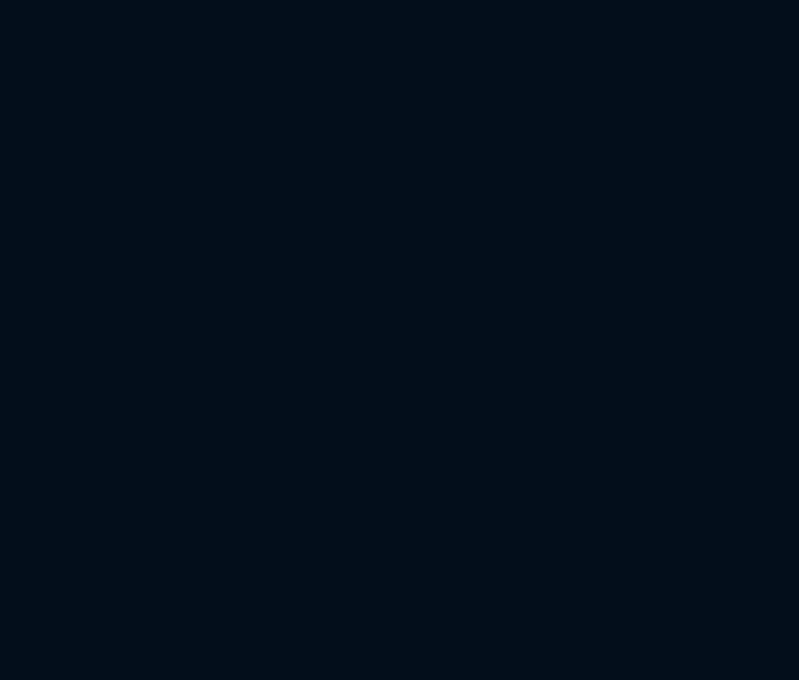
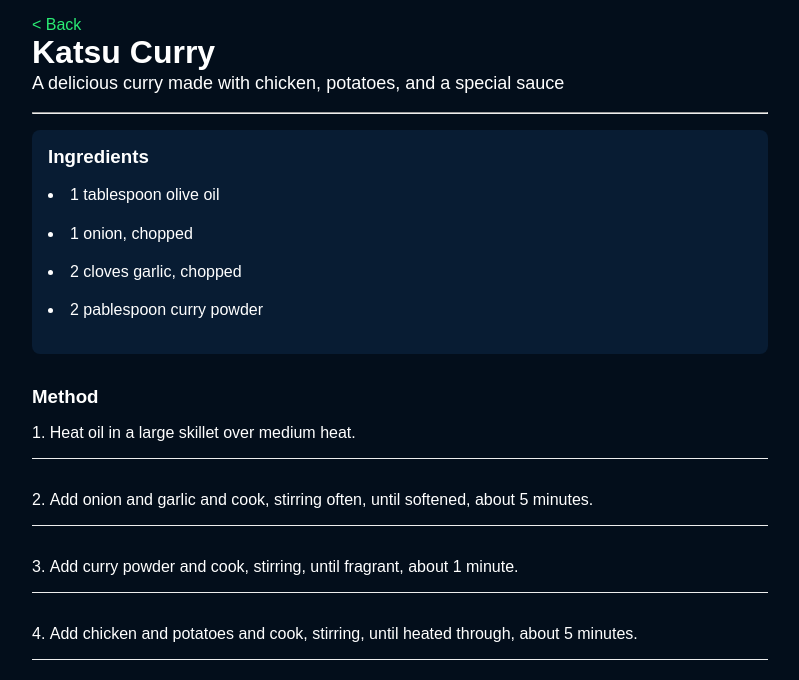
Before and after one commit to drummer-Yurii/recipe-app, a Vue app: page /recipe/katsu-curry in a window 1280 px wide. Before the commit this address had no page. Shown: the top 680 px of the page, without its empty margins (240-1039 px from the left). Built offline with nearby package versions, Linux system fonts and the light colour scheme.

Commit message:
create Recipe view

```diff
--- a/src/router/index.js
+++ b/src/router/index.js
@@ -1,17 +1,22 @@
-import { createRouter, createWebHistory } from 'vue-router'
-import HomeView from '../views/HomeView.vue'
+import { createRouter, createWebHistory } from 'vue-router';
+import HomeView from '../views/HomeView.vue';
 
 const routes = [
   {
     path: '/',
     name: 'home',
-    component: HomeView
+    component: HomeView,
   },
-]
+  {
+    path: '/recipe/:slug',
+    name: 'Recipe',
+    component: () => import('../views/RecipeView.vue'),
+  },
+];
 
 const router = createRouter({
   history: createWebHistory(process.env.BASE_URL),
-  routes
-})
+  routes,
+});
 
-export default router
+export default router;
--- a/src/views/HomeView.vue
+++ b/src/views/HomeView.vue
@@ -112,7 +112,7 @@ export default {
 };
 </script>
 
-<style>
+<style scoped>
 .home {
   padding: 1rem;
   display: flex;
--- /dev/null
+++ b/src/views/RecipeView.vue
@@ -0,0 +1,81 @@
+<template>
+    <div class="recipe">
+        <router-link to="/">&lt; Back</router-link>
+        <h1>{{ recipe.title }}</h1>
+        <p class="desc">{{ recipe.description }}</p>
+        <hr />
+        <div class="ingredients">
+            <h3>Ingredients</h3>
+            <ul>
+                <li v-for="(ingredient, i) in recipe.ingredients" :key="i">
+                    {{ ingredient }}
+                </li>
+            </ul>
+        </div>
+        <div class="method">
+            <h3>Method</h3>
+            <ol>
+                <li v-for="(step, i) in recipe.method" :key="i">
+                    <span v-html="cleanText(step)"></span>
+                </li>
+            </ol>
+        </div>
+    </div>
+</template>
+
+<script>
+    export default {
+        computed: {
+            recipe() {
+                return this.$store.state.recipes.find(recipe => recipe.slug === this.$route.params.slug)
+            }
+        },
+        methods: {
+            cleanText(text) {
+                return text.replace(/\n/g, '<br />')
+            }
+        }
+    }
+</script>
+
+<style scoped>
+.recipe {
+	padding: 1rem;
+	max-width: 768px;
+	margin: 0 auto;
+}
+
+.desc {
+	font-size: 1.125rem;
+	line-height: 1.4;
+	margin-bottom: 1rem;
+}
+
+hr {
+	margin-bottom: 1rem;
+}
+
+h3 {
+	margin-bottom: 1rem;
+}
+
+.ingredients {
+	padding: 1rem;
+	background-color: #081c33;
+	border-radius: 0.5rem;
+	margin-bottom: 2rem;
+}
+
+.ingredients ul li {
+	list-style-position: inside;
+	line-height: 1.4;
+	margin-bottom: 1rem;
+}
+
+.method ol li {
+	margin-bottom: 2rem;
+	padding-bottom: 1rem;
+	list-style-position: inside;
+	border-bottom: 1px solid #EEE;
+}
+</style>
```
